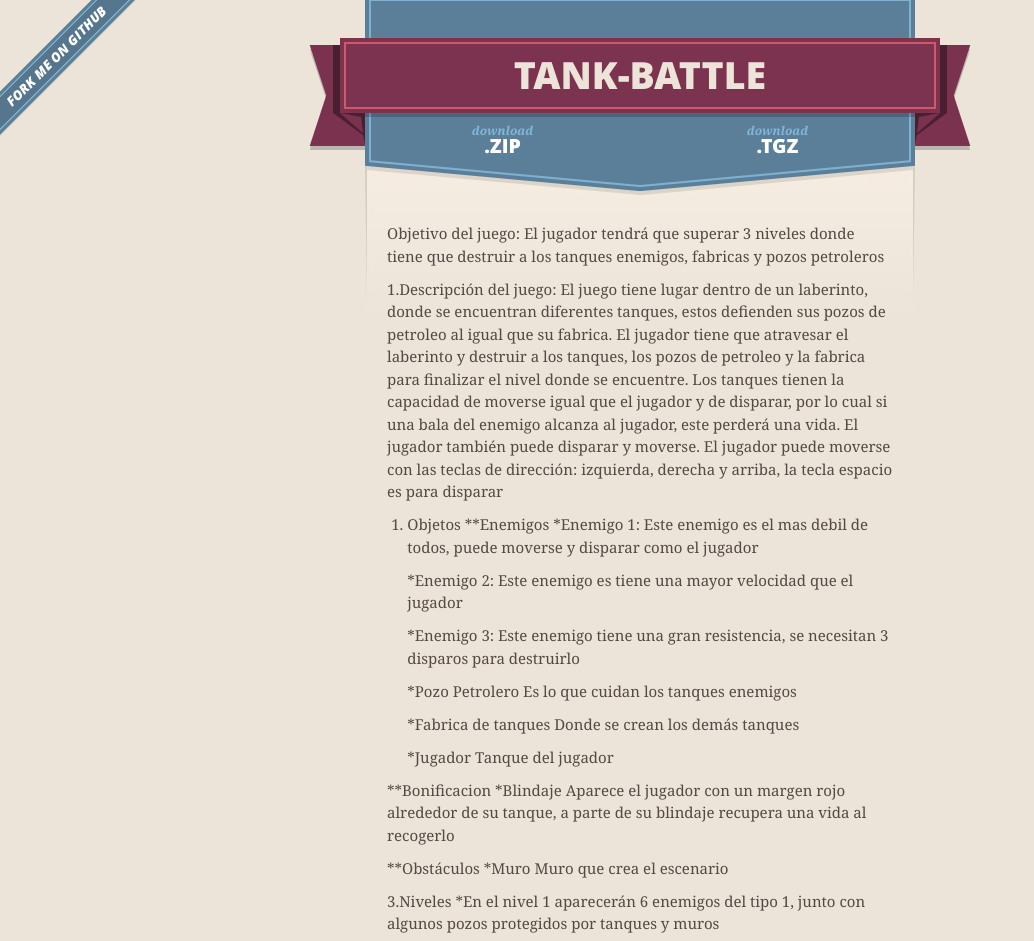
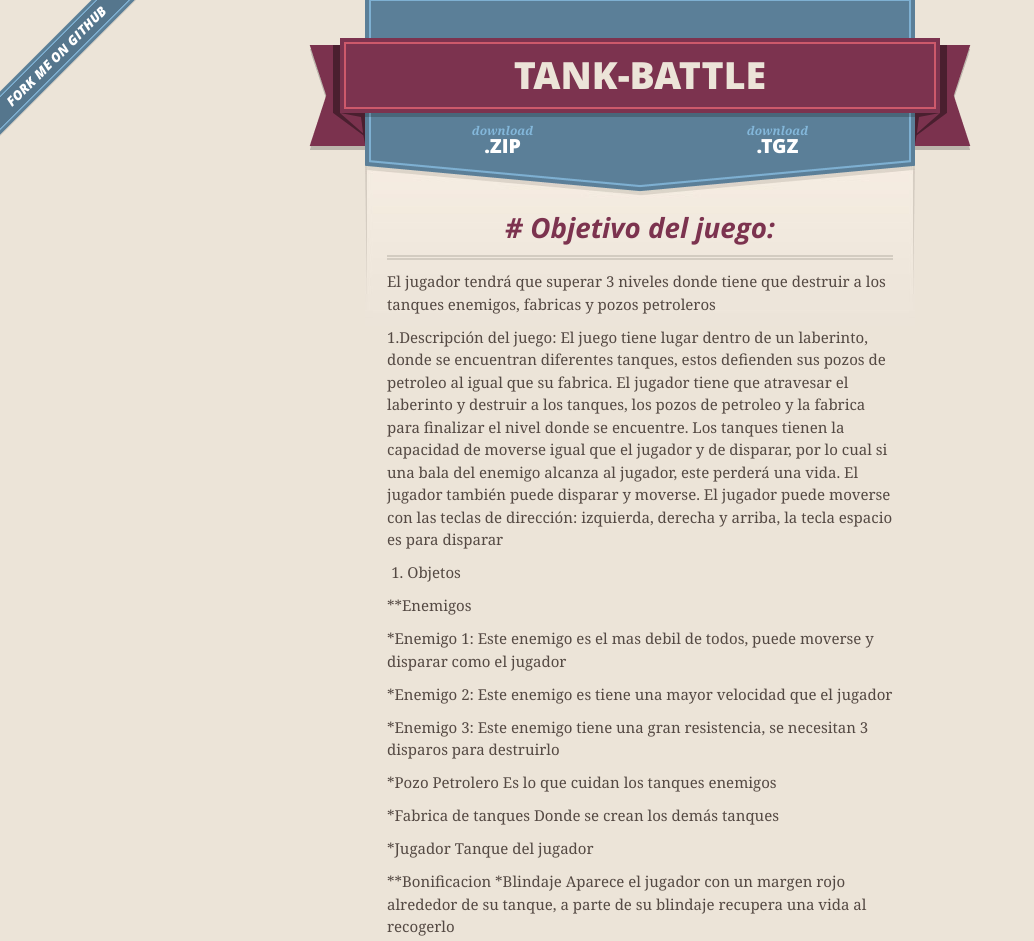
Before and after one commit to objetos15162/Tank-battle, a plain HTML site: page index.html in a window 1280 px wide. Shown: the top 941 px of the page, without its empty margins (0-1034 px from the left). Drawn offline with nearby package versions, Linux system fonts and the light colour scheme.

```diff
--- a/index.html
+++ b/index.html
@@ -46,8 +46,10 @@
 
 
       <section id="main_content">
-        <p>Objetivo del juego:
-El jugador tendrá que superar 3 niveles donde tiene que destruir a los tanques enemigos, fabricas y pozos petroleros</p>
+        <h3>
+<a id="-objetivo-del-juego" class="anchor" href="#-objetivo-del-juego" aria-hidden="true"><span aria-hidden="true" class="octicon octicon-link"></span></a># Objetivo del juego:</h3>
+
+<p>El jugador tendrá que superar 3 niveles donde tiene que destruir a los tanques enemigos, fabricas y pozos petroleros</p>
 
 <p>1.Descripción del juego:
 El juego tiene lugar dentro de un laberinto, donde se encuentran diferentes tanques, estos defienden sus pozos de petroleo al igual que su fabrica.
@@ -56,10 +58,12 @@ Los tanques tienen la capacidad de moverse igual que el jugador y de disparar, p
 El jugador puede moverse con las teclas de dirección: izquierda, derecha y arriba, la tecla espacio es para disparar</p>
 
 <ol>
-<li>
-<p>Objetos
-**Enemigos
-*Enemigo 1:      Este enemigo es el mas debil de todos, puede moverse y disparar como el jugador</p>
+<li>Objetos </li>
+</ol>
+
+<p>**Enemigos </p>
+
+<p>*Enemigo 1:      Este enemigo es el mas debil de todos, puede moverse y disparar como el jugador</p>
 
 <p>*Enemigo 2:      Este enemigo es tiene una mayor velocidad que el jugador</p>
 
@@ -70,8 +74,6 @@ El jugador puede moverse con las teclas de dirección: izquierda, derecha y arri
 <p>*Fabrica de tanques Donde se crean los demás tanques</p>
 
 <p>*Jugador      Tanque del jugador</p>
-</li>
-</ol>
 
 <p>**Bonificacion
   *Blindaje      Aparece el jugador con un margen rojo alrededor de su tanque, a parte de su blindaje recupera una vida al recogerlo</p>
```
Also changed, not shown: params.json (+1 -1 lines).
